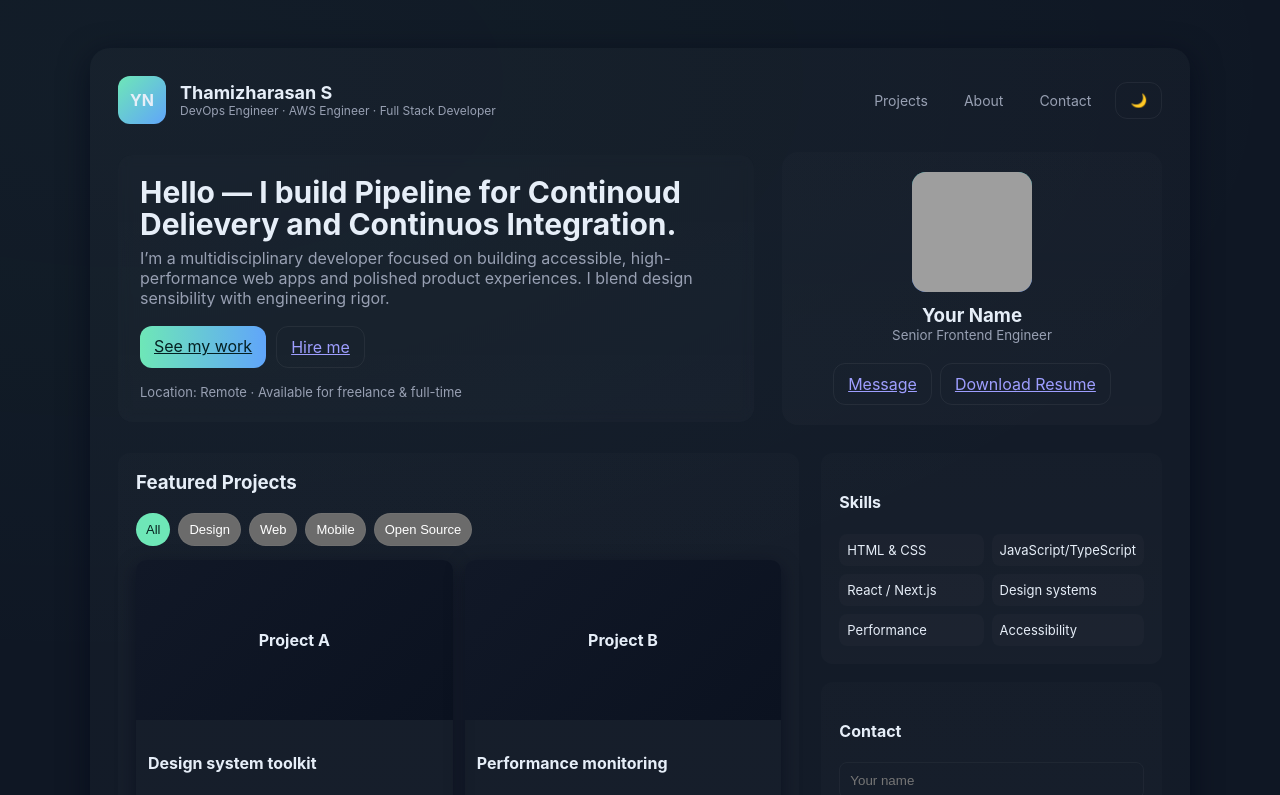
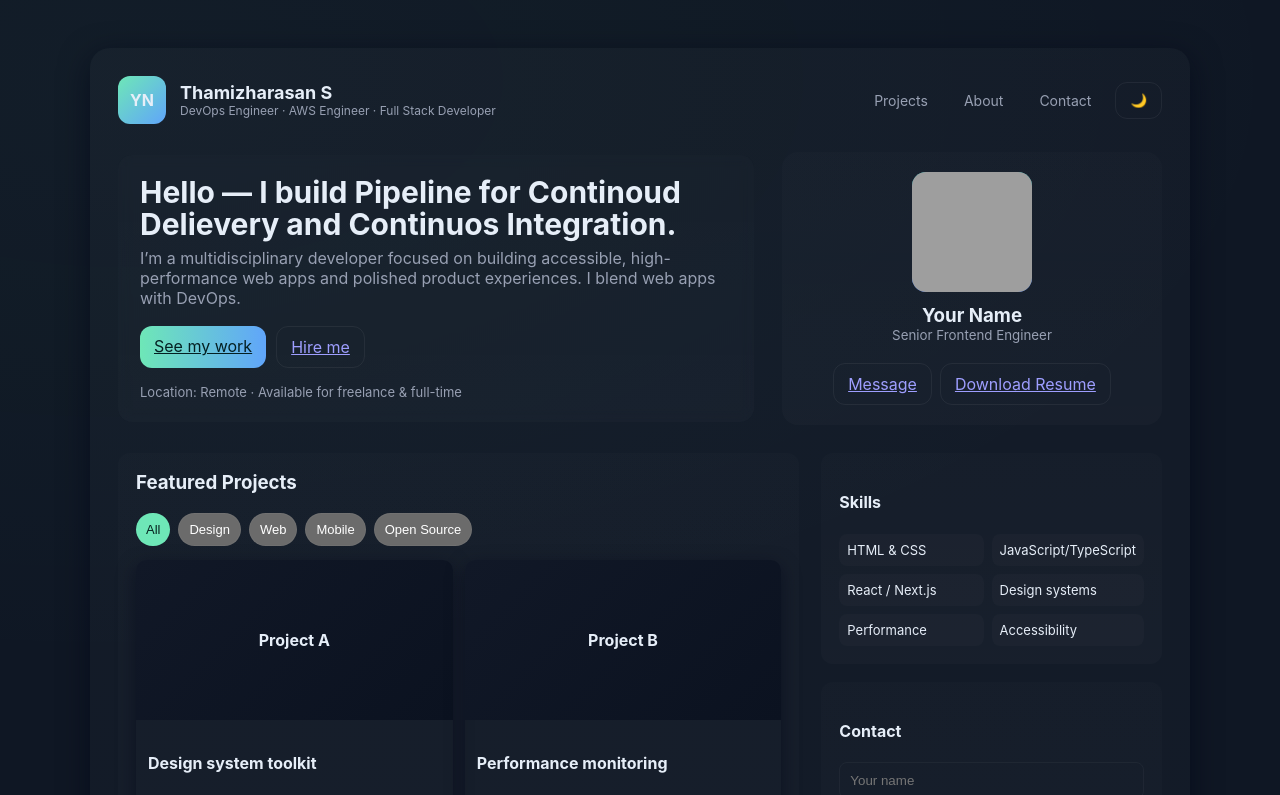
Before and after one commit to Thamizharasan-s24/J-Pipeline, a plain HTML site: page portfolio/index.html in a window 1280 px wide. Shown: the top 795 px of the page. Drawn offline with Linux system fonts and the light colour scheme; grey boxes are pictures that could not be loaded.

Commit message:
updated html

```diff
--- a/portfolio/index.html
+++ b/portfolio/index.html
@@ -117,7 +117,7 @@
       <section class="hero">
         <div class="intro">
           <h2>Hello — I build Pipeline for Continoud Delievery and Continuos Integration.</h2>
-          <p>I’m a multidisciplinary developer focused on building accessible, high-performance web apps and polished product experiences. I blend design sensibility with engineering rigor.</p>
+          <p>I’m a multidisciplinary developer focused on building accessible, high-performance web apps and polished product experiences. I blend web apps with DevOps.</p>
           <div class="cta">
             <a class="btn primary" href="#projects">See my work</a>
             <a class="btn" href="#contact">Hire me</a>
```
